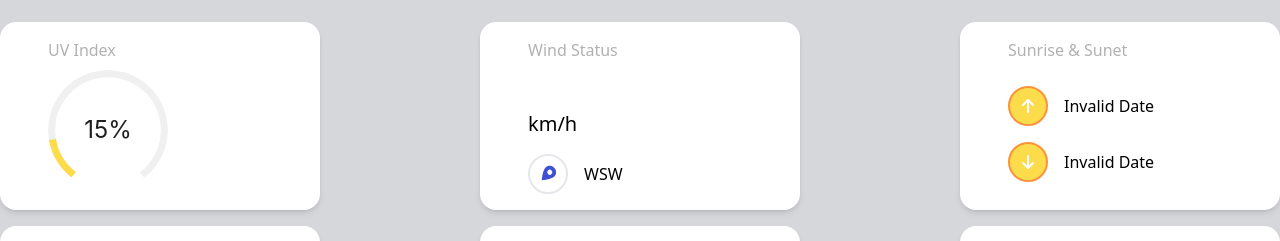
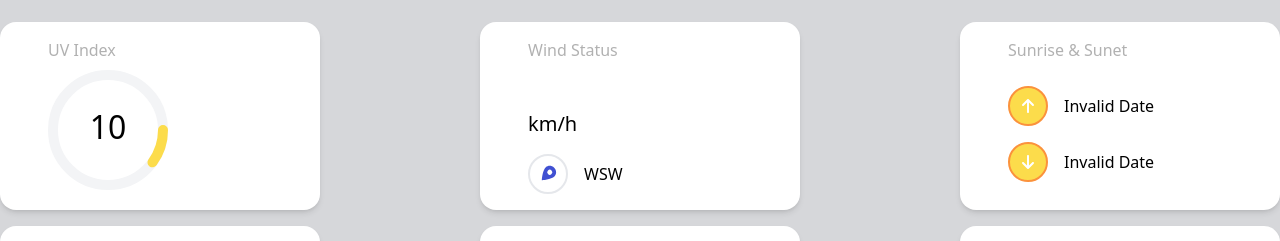
Before and after one commit to pavinane/weather_web, a Next.js app: page /components/RightCard in a window 1280 px wide. Shown: the part 142-383 px from the top of the page. Built offline with nearby package versions, Linux system fonts and the light colour scheme.

Commit message:
assesment completed

```diff
--- a/package.json
+++ b/package.json
@@ -9,10 +9,12 @@
     "lint": "next lint"
   },
   "dependencies": {
+    "@emotion/react": "^11.11.4",
+    "@emotion/styled": "^11.11.5",
     "@types/react-redux": "^7.1.33",
-    "antd": "^5.16.4",
-    "next": "14.2.2",
+    "next": "^14.2.3",
     "react": "^18",
+    "react-circular-progressbar": "^2.1.0",
     "react-dom": "^18",
     "react-icons": "^5.1.0",
     "react-redux": "^9.1.1",
--- a/pages/components/LeftCard.tsx
+++ b/pages/components/LeftCard.tsx
@@ -16,7 +16,7 @@ import {
 import { fetchWeatherData, fetchAirData } from "@/service/weatherService";
 import { fetchPlaceData } from "@/service/placeService";
 import Weather from "./Weather";
-// import LoadingSkeleton from "./LoadingSkeleton"; // Assuming you have a LoadingSkeleton component
+import { GiHeavyRain } from "react-icons/gi";
 
 function LeftCard() {
   const dispatch = useDispatch();
@@ -71,6 +71,7 @@ function LeftCard() {
 
   return (
     <div>
+      <Suspense fallback={<LoadingSkeleton />}>
         <div className="left-card text-black min-h-screen p-4">
           <div className="flex items-center gap-4 justify-between">
             <div className="flex items-center gap-4">
@@ -91,16 +92,23 @@ function LeftCard() {
             </div>
           </div>
 
-        <Suspense fallback={<LoadingSkeleton />}>
           <Weather />
           <div className="mt-6">
-            <div>
+            <div className="flex items-center ">
               {" "}
+              <img
+                src={`http://openweathermap.org/img/wn/${weatherData.weather[0].icon}@2x.png`}
+                alt="weather icon"
+                className="w-12 h-12 rounded-full "
+              />
               {weatherData?.weather[0].description
                 ? weatherData?.weather[0].description
                 : weatherData?.weather.description}
             </div>
-            <div>rain - {weatherData?.clouds?.all} %</div>
+            <div className="flex items-center gap-2">
+              <GiHeavyRain />
+              <span> Rain - {weatherData?.clouds?.all} %</span>
+            </div>
           </div>
 
           <div className="relative mt-12">
@@ -135,15 +143,12 @@ function LeftCard() {
                 return null;
               })}
           </div>
+        </div>
       </Suspense>
-      </div>
     </div>
   );
 }
 
-function BigSpinner() {
-  return <h2>🌀 Loading...</h2>;
-}
 const LoadingSkeleton = () => {
   return (
     <div className="flex items-center space-x-4">
--- a/pages/components/RightCard.tsx
+++ b/pages/components/RightCard.tsx
@@ -1,5 +1,5 @@
 "use client";
-import React, { useEffect, useState } from "react";
+import React, { useEffect, useState, startTransition } from "react";
 import { useDispatch, useSelector } from "react-redux";
 import { setDegree } from "@/store/action/degree";
 import { TbTemperatureCelsius, TbTemperatureFahrenheit } from "react-icons/tb";
@@ -19,8 +19,8 @@ import { FaArrowUp, FaArrowDown } from "react-icons/fa6";
 import { AiOutlinePercentage } from "react-icons/ai";
 import { GoDotFill } from "react-icons/go";
 import { ImSad2 } from "react-icons/im";
-import { Flex, Progress } from "antd";
-import type { ProgressProps } from "antd";
+import { CircularProgressbar } from "react-circular-progressbar";
+import "react-circular-progressbar/dist/styles.css";
 
 interface RootState {
   degree: {
@@ -42,7 +42,9 @@ function RightCard() {
   console.log("weatherData", weatherData);
 
   const handleDegreeChange = (newDegree: string) => {
-    dispatch(setDegree(newDegree));
+    startTransition(() => {
+      dispatch(setDegree(newDegree));
+    });
   };
 
   useEffect(() => {
@@ -241,7 +243,7 @@ function RightCard() {
       <div className="mt-4">
         <h1 className="text-xl font-semibold">Today's Highlights</h1>
         <div className="flex justify-between gap-4 mt-6 flex-wrap">
-          <UIStatus windNum={weatherData?.wind?.speed} />
+          <UIStatus progress={10} size={120} strokeWidth={10} />
           <WindStatus windNum={weatherData?.wind?.speed} />
           <SunSet sunset={formattedSunrise} sunrise={formattedSunset} />
           <Humdidity humidityNum={weatherData?.main?.humidity} />
@@ -255,26 +257,61 @@ function RightCard() {
 
 export default RightCard;
 
-export const UIStatus = ({ windNum }: any) => {
-  const twoColors: ProgressProps["strokeColor"] = {
-    "0%": "#fcdc4b",
-    "100%": "#fcdc4b",
-  };
+interface CircularProgressBarProps {
+  progress: number;
+  size: number;
+  strokeWidth: number;
+}
+export const UIStatus = ({
+  progress,
+  size,
+  strokeWidth,
+}: CircularProgressBarProps) => {
+  const radius = (size - strokeWidth) / 2;
+  const circumference = radius * 2 * Math.PI;
+  const offset = circumference - (progress / 100) * circumference;
   return (
     <div className="bg-white shadow-md rounded-2xl w-80  p-4 px-12 z-10 relative">
       <h1 className="text-[#b1b1b1] text-md">UV Index</h1>
       <div className="mt-2">
-        <Flex gap="small" wrap="wrap">
-          <Progress type="dashboard" percent={15} strokeColor={twoColors} />
-          {/* <Progress
-            type="dashboard"
-            steps={2}
-            strokeColor={twoColors}
-            percent={50}
-            trailColor="rgba(0, 0, 0, 0.06)"
-            strokeWidth={5}
-          /> */}
-        </Flex>
+        <svg
+          className="block"
+          width={size}
+          height={size}
+          viewBox={`0 0 ${size} ${size}`}
+          fill="none"
+          xmlns="http://www.w3.org/2000/svg"
+        >
+          <circle
+            cx={size / 2}
+            cy={size / 2}
+            r={radius}
+            stroke="#f3f4f6"
+            strokeWidth={strokeWidth}
+            fill="none"
+          />
+          <circle
+            cx={size / 2}
+            cy={size / 2}
+            r={radius}
+            stroke="#fcdc4b"
+            strokeWidth={strokeWidth}
+            strokeLinecap="round"
+            strokeDasharray={circumference}
+            strokeDashoffset={offset}
+            fill="none"
+          />
+          <text
+            x="50%"
+            y="50%"
+            textAnchor="middle"
+            dominantBaseline="middle"
+            fontSize="2rem"
+            fill="#000"
+          >
+            {`${progress}`}
+          </text>
+        </svg>
       </div>
     </div>
   );
```
Also changed, not shown: store/reducer/airReducer.tsx (renamed from store/reducer/airReducer.ts), store/reducer/degreeReducer.tsx (renamed from store/reducer/degreeReducer.ts), store/reducer/placeReducer.tsx (renamed from store/reducer/placeReducer.ts), store/reducer/weatherReducer.tsx (renamed from store/reducer/weatherReducer.ts), store/reducer/weekWeatherReducer.tsx (renamed from store/reducer/weekWeatherReducer.ts), 1 other file (tests, documents, lock files or other folders). Lines whose indentation alone changed are shown as unchanged.
